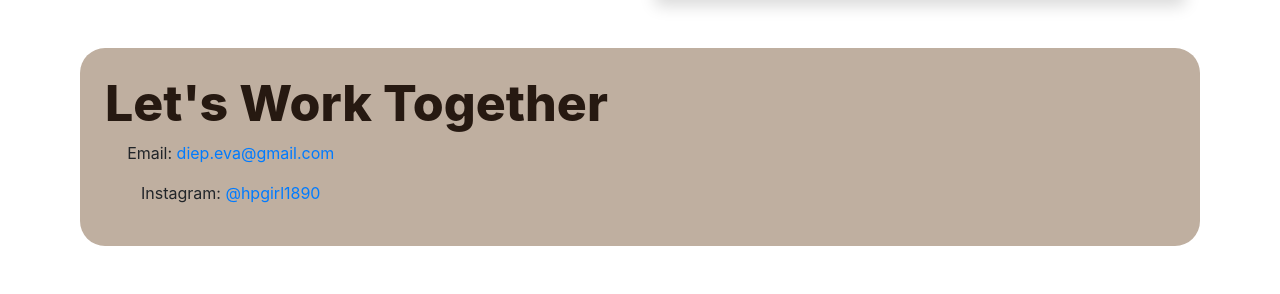
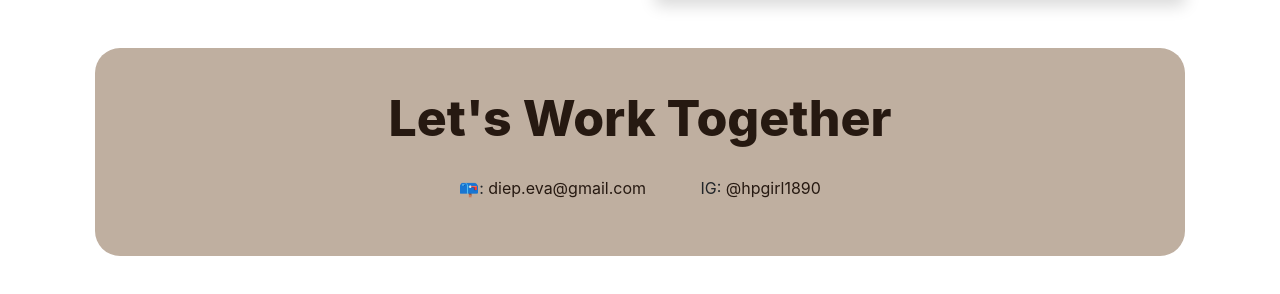
Before and after one commit to GothicHummingbird/Eva-Portfolio, a plain HTML site: page about.html in a window 1280 px wide. Shown: the part 662-956 px from the top of the page. Drawn offline with nearby package versions, Linux system fonts and the light colour scheme; a web font is replaced by a local one.

Commit message:
Aligned Links and fixed contact padding

```diff
--- a/about.html
+++ b/about.html
@@ -108,9 +108,9 @@
         <div class="row" id="contact">
           <div class="contact">
             <h1>Let's Work Together</h1>
-            <div class="col-sm-6">
+            <div class="contact-links">
               <p>
-                Email:
+                📪:
                 <a
                   href="mailto:diep.eva@gmail.com"
                   class="email-link"
@@ -119,13 +119,11 @@
                   diep.eva@gmail.com
                 </a>
               </p>
-            </div>
-            <div class="col-sm-6">
               <p>
-                Instagram:
+                IG:
                 <a
                   href="https://www.instagram.com/hpgirl1890/"
-                  class="email-link"
+                  class="ig-link"
                   title="@hpgirl1890"
                 >
                   @hpgirl1890
--- a/css/styles.css
+++ b/css/styles.css
@@ -100,13 +100,23 @@ p {
 #contact {
   background-color: var(--accent-color);
   border-radius: 25px;
-  padding: 25px;
+  padding: 40px;
   margin-top: 50px;
-  text-align: center;
+  display: inline-block;
+  width: 100%;
 }
 
 .contact h1 {
   font-size: 50px;
+  text-align: center;
+  padding-bottom: 20px;
+}
+.contact-links p{
+  display: inline-block;
+  padding: 0 25px;
+}
+.contact-links a{
+  color: var(--primary-color);
 }
 
 @media (max-width: 576px) {
```
